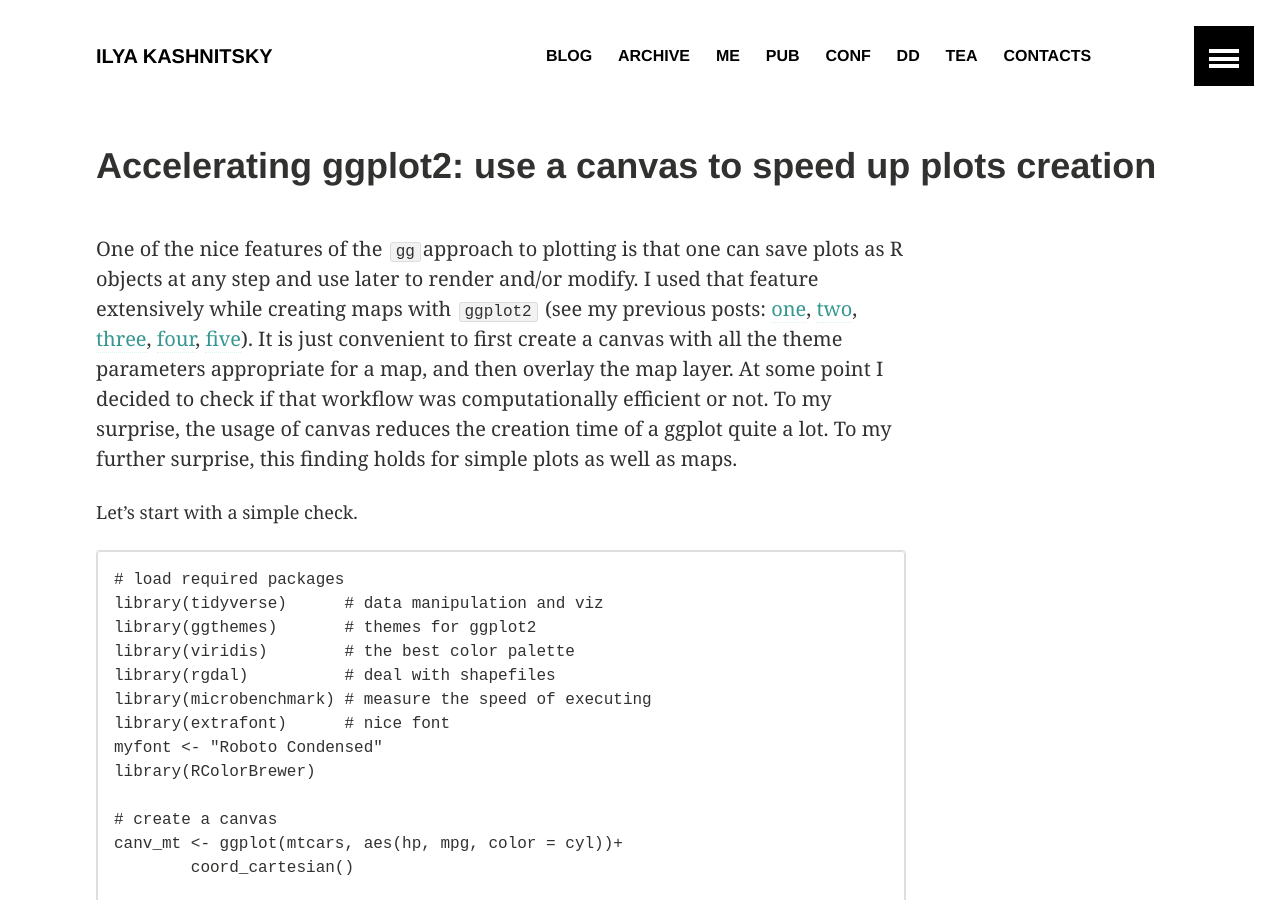
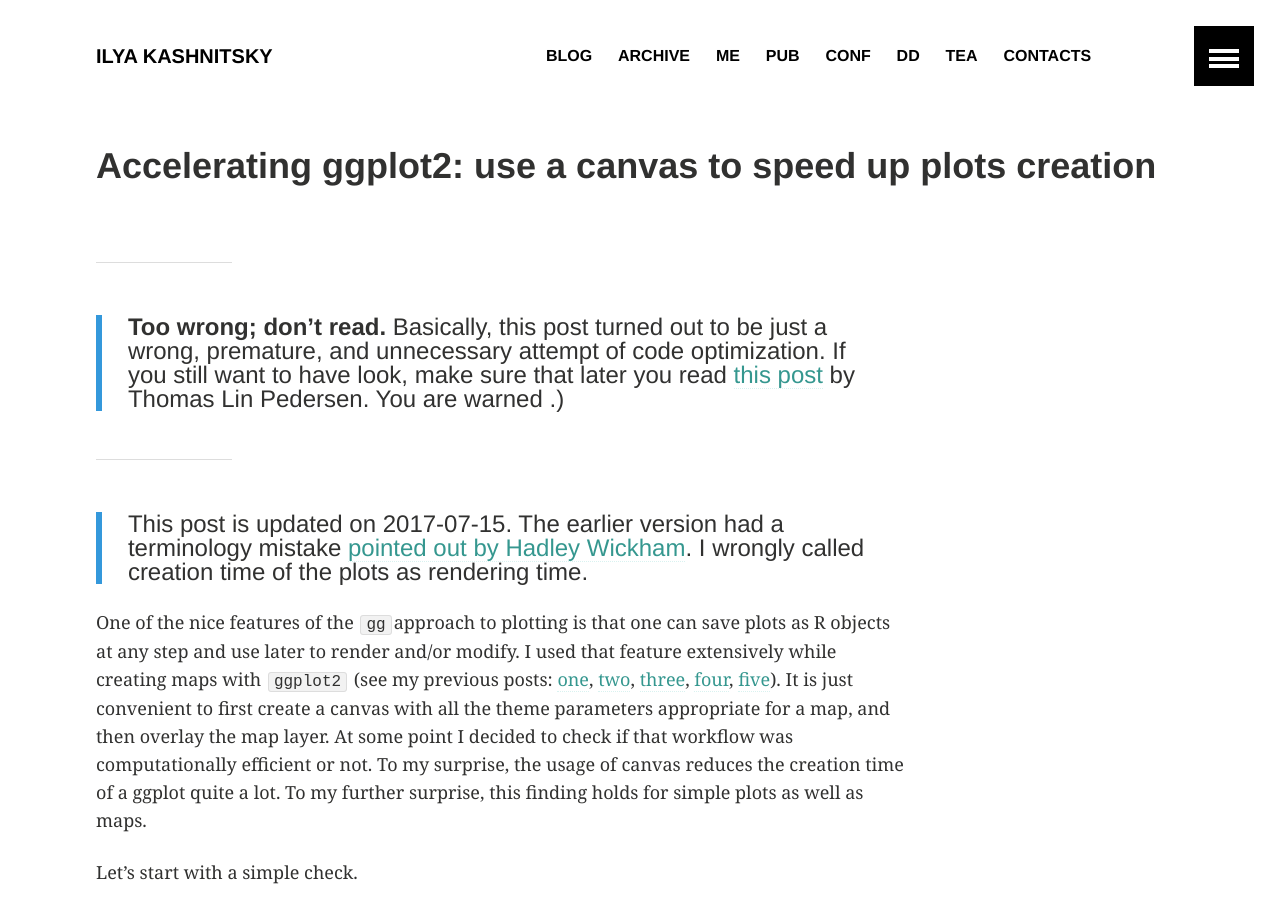
Before and after one commit to ikashnitsky/old-ikashnitsky-github-io, a Jekyll site: the page built from _posts/2017-07-04-ggplot2-microbenchmark.md, in a window 1280 px wide and 900 px high. Built offline with Jekyll 4.4.1, drawn with Linux system fonts in a browser that asks for light colours; comment, search, counter and statistics services are not loaded; some of the changed text lies outside the part shown.

Commit message:
warning microbenchmark

```diff
--- a/_posts/2017-07-04-ggplot2-microbenchmark.md
+++ b/_posts/2017-07-04-ggplot2-microbenchmark.md
@@ -4,6 +4,13 @@ title: "Accelerating ggplot2: use a canvas to speed up plots creation"
 image:
   teaser: 170704-teaser.png
 ---
+
+***
+> **Too wrong; don't read.** Basically, this post turned out to be just a wrong, premature, and unnecessary attempt of code optimization. If you still want to have look, make sure that later you read [this post][tlp] by Thomas Lin Pedersen. You are warned .)
+
+***
+
+> This post is updated on 2017-07-15. The earlier version had a terminology mistake [pointed out by Hadley Wickham][hadley]. I wrongly called creation time of the plots as rendering time.
 
 One of the nice features of the `gg`approach to plotting is that one can save plots as R objects at any step and use later to render and/or modify. I used that feature extensively while creating maps with `ggplot2` (see my previous posts: [one][one], [two][two], [three][three], [four][four], [five][five]). It is just convenient to first create a canvas with all the theme parameters appropriate for a map, and then overlay the map layer. At some point I decided to check if that workflow was computationally efficient or not. To my surprise, the usage of canvas reduces the creation time of a ggplot quite a lot. To my further surprise, this finding holds for simple plots as well as maps.
 
```
Also changed, not shown: other parts of _posts/2017-07-04-ggplot2-microbenchmark.md (+2 -1 lines).
